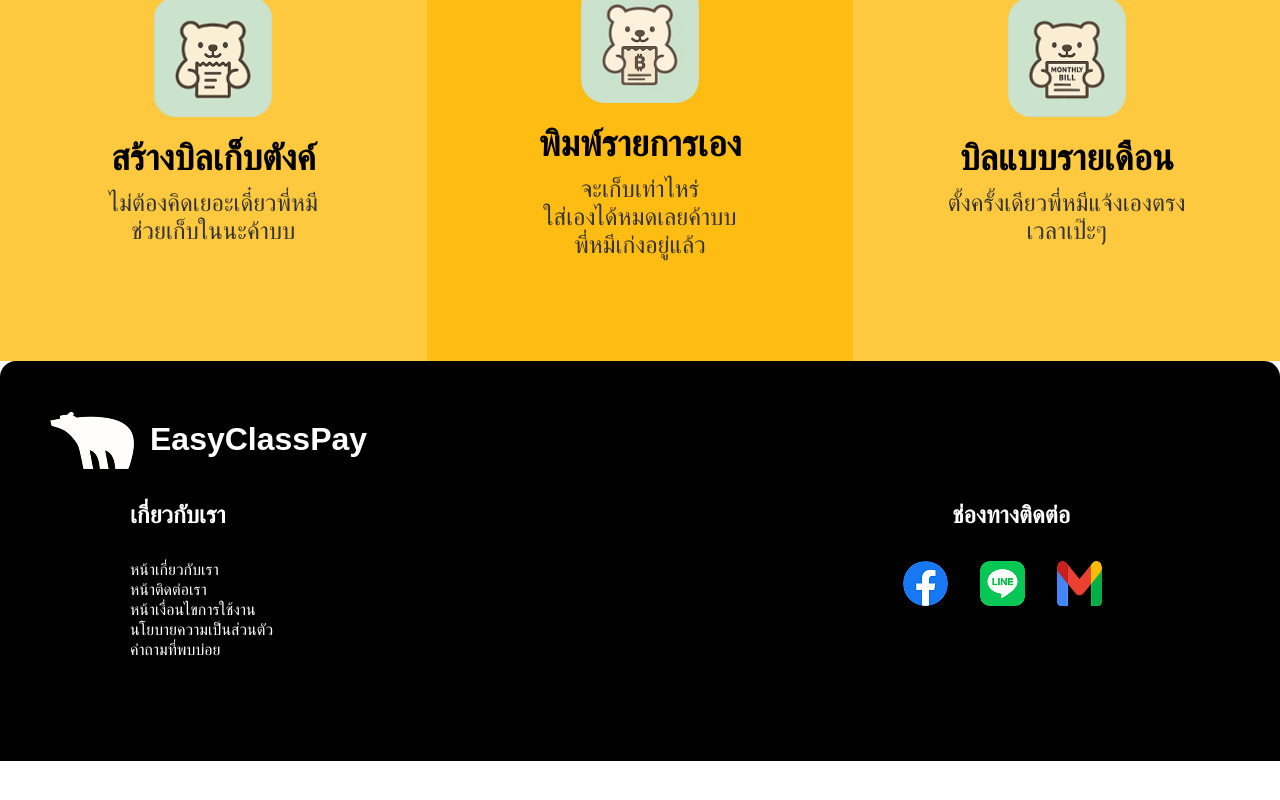
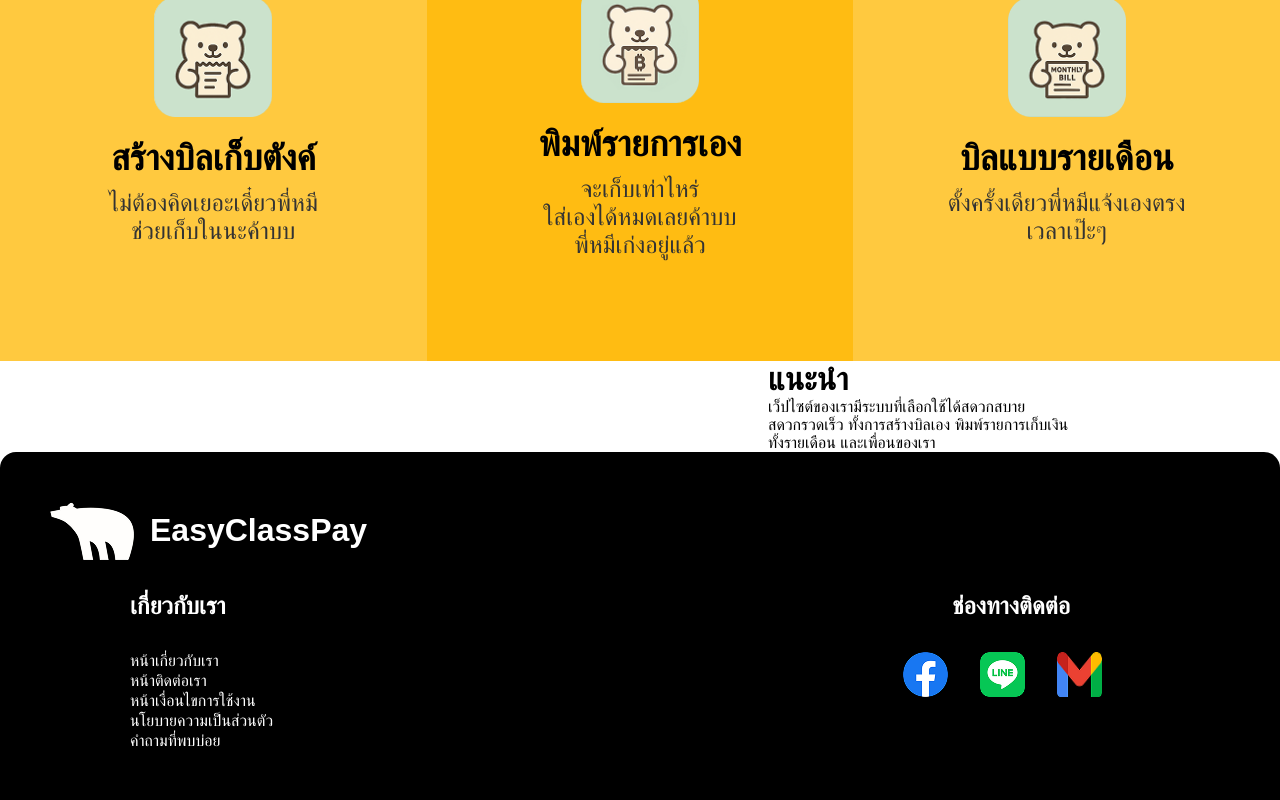
Before and after one commit to BunyawatCharnwechsart/EasyClassPay, a Nuxt app in the folder easyClassPay/: page /main in a window 1280 px wide. Shown: the part 671-1471 px from the top of the page. Before the commit the page ends 1432 px from the top, so only its background shows below. Built offline with nearby package versions, Linux system fonts and the light colour scheme; a web font is replaced by a local one.

Commit message:
Update text-TUR

```diff
--- a/easyClassPay/app/components/main/tutorial.vue
+++ b/easyClassPay/app/components/main/tutorial.vue
@@ -6,7 +6,10 @@
         </div>
 
         <div class="text-tutorial">
-
+            <div class="box-textTUR">
+                <h1>แนะนำ</h1>
+                <p>เว็ปไซต์ของเรามีระบบที่เลือกใช้ได้สดวกสบาย <br> สดวกรวดเร็ว ทั้งการสร้างบิลเอง พิมพ์รายการเก็บเงิน <br> ทั้งรายเดือน และเพื่อนของเรา</p>
+            </div>
         </div>
     </div>
 
```
